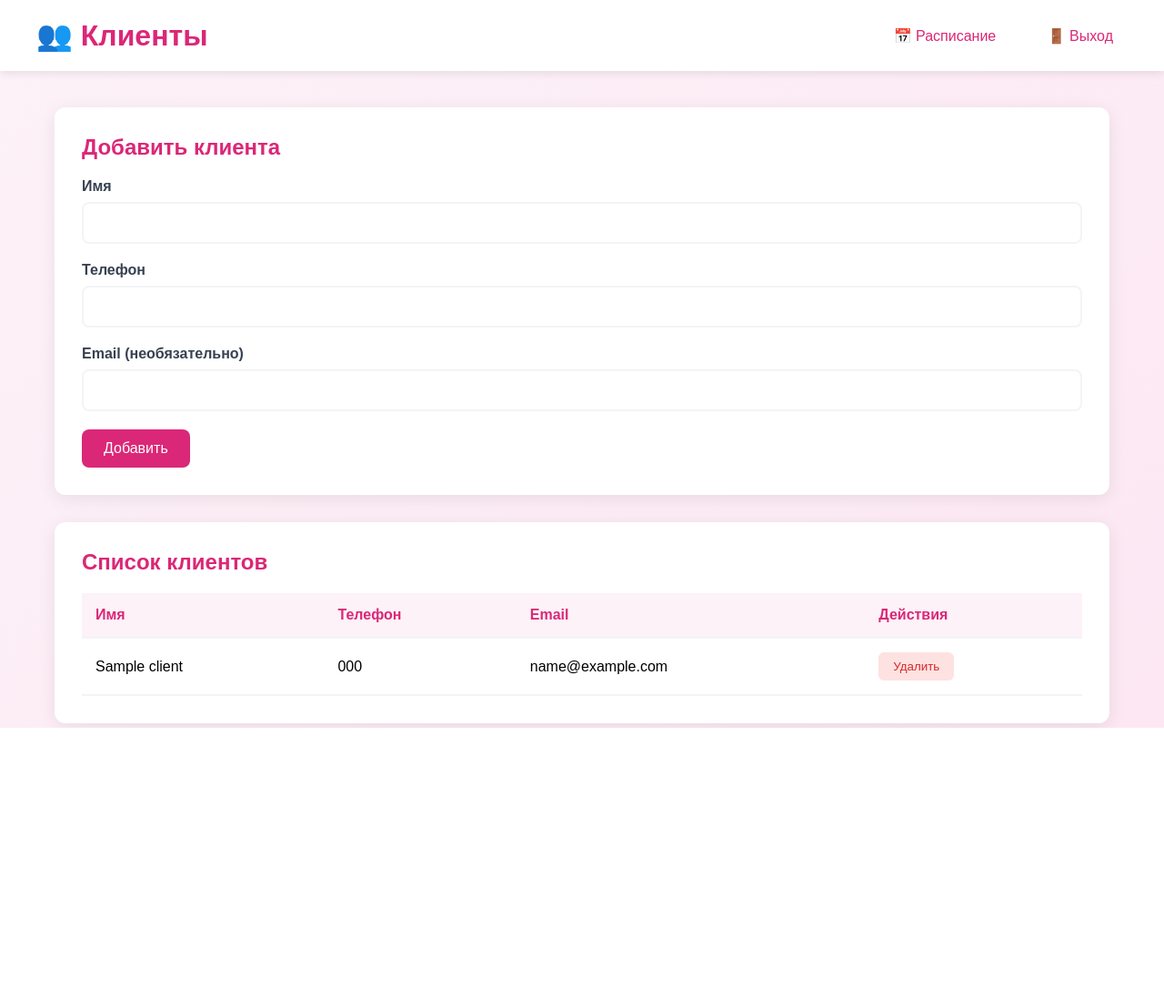
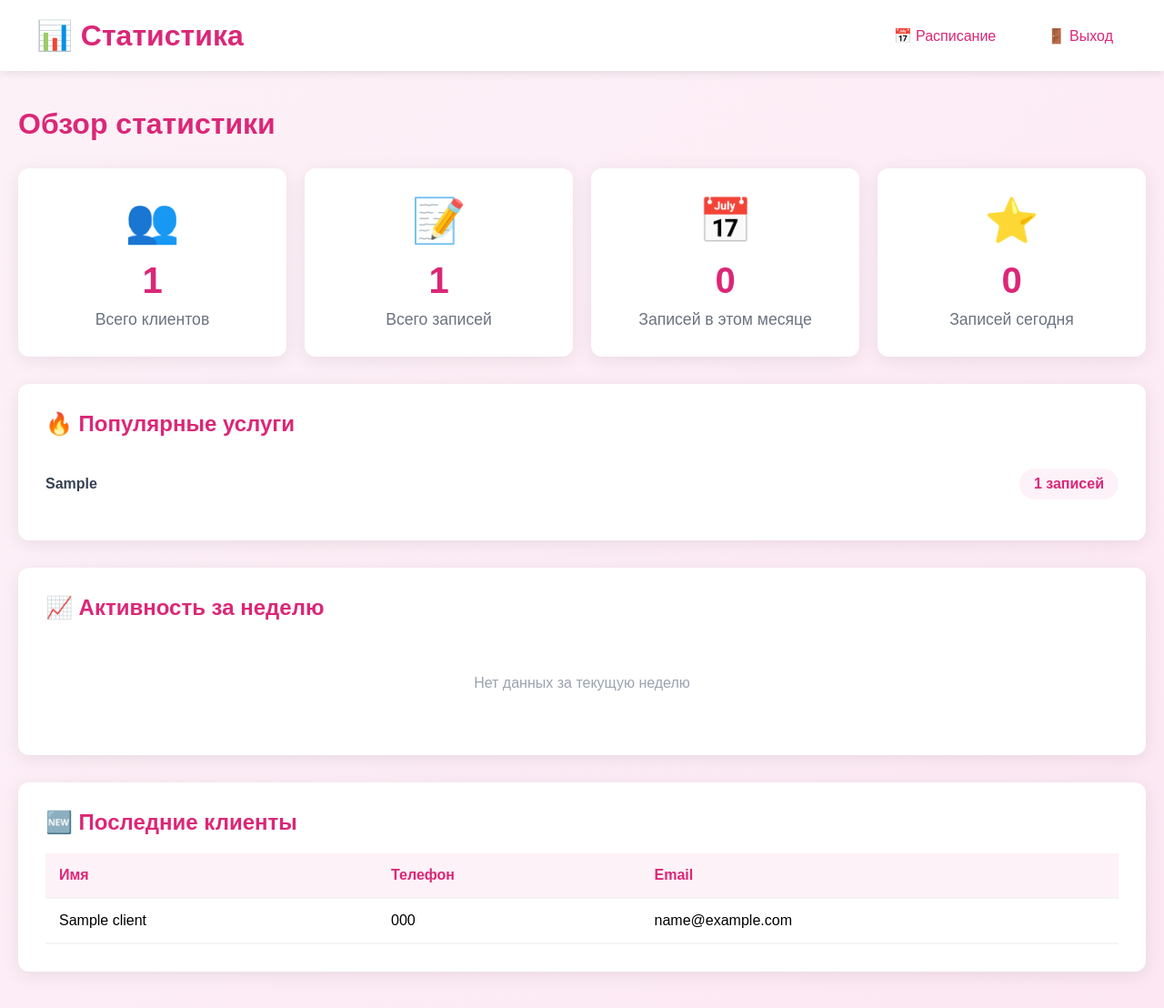
Before and after one commit to evanthekaluga/lashmaker, a Flask app: page /admin/clients in a window 1280 px wide. Shown: the whole page at 91% size. Before the commit the page ends 800 px from the top, so only its background shows below. Run offline with Flask 3, Linux system fonts and the light colour scheme; a user stored in the database is signed in; tables that the repository leaves empty hold one stand-in row (values such as "Sample post"); some libraries are stand-ins or nearby versions.

Commit message:
Replace /admin/clients page with statistics section
- Updated app.py to modify manage_clients route for statistics display instead of client management, including database queries for client and appointment metrics
- Changed admin.html template navigation link from "Клиенты" to "Статистика" for the new statistics page
- Completely redesigned clients.html template to show comprehensive business statistics including client counts, appointment numbers, popular services, weekly activity charts, and recent client lists

```diff
--- a/lash-master-site/backend/app.py
+++ b/lash-master-site/backend/app.py
@@ -159,29 +159,58 @@ def logout():
 def admin():
     return render_template('admin.html')
 
-@app.route('/admin/clients', methods=['GET', 'POST'])
+@app.route('/admin/clients')
 @login_required
 def manage_clients():
-    if request.method == 'POST':
-        data = request.json
-        if data.get('action') == 'add':
-            client = Client(
-                name=data['name'],
-                phone=data['phone'],
-                email=data.get('email')
-            )
-            db.session.add(client)
-            db.session.commit()
-            return jsonify({'success': True})
-        elif data.get('action') == 'delete':
-            client = Client.query.get(data['id'])
-            if client:
-                db.session.delete(client)
-                db.session.commit()
-                return jsonify({'success': True})
+    # Статистика по клиентам и записям
+    from sqlalchemy import func
 
-    clients = Client.query.all()
-    return render_template('clients.html', clients=clients)
+    # Общее количество клиентов
+    total_clients = Client.query.count()
+
+    # Общее количество записей
+    total_appointments = Appointment.query.count()
+
+    # Записи за текущий месяц
+    now = datetime.now()
+    first_day_of_month = now.replace(day=1)
+    appointments_this_month = Appointment.query.filter(
+        Appointment.date >= first_day_of_month.date()
+    ).count()
+
+    # Записи за сегодня
+    today_appointments = Appointment.query.filter(
+        Appointment.date == now.date()
+    ).count()
+
+    # Популярные услуги
+    services_stats = db.session.query(
+        Appointment.service,
+        func.count(Appointment.id).label('count')
+    ).group_by(Appointment.service).order_by(func.count(Appointment.id).desc()).limit(5).all()
+
+    # Записи по дням недели (для текущей недели)
+    start_of_week = now - timedelta(days=now.weekday())
+    end_of_week = start_of_week + timedelta(days=6)
+    weekly_stats = db.session.query(
+        func.strftime('%w', Appointment.date).label('day'),
+        func.count(Appointment.id).label('count')
+    ).filter(
+        Appointment.date >= start_of_week.date(),
+        Appointment.date <= end_of_week.date()
+    ).group_by(func.strftime('%w', Appointment.date)).all()
+
+    # Последние клиенты
+    recent_clients = Client.query.order_by(Client.id.desc()).limit(5).all()
+
+    return render_template('clients.html',
+                         total_clients=total_clients,
+                         total_appointments=total_appointments,
+                         appointments_this_month=appointments_this_month,
+                         today_appointments=today_appointments,
+                         services_stats=services_stats,
+                         weekly_stats=weekly_stats,
+                         recent_clients=recent_clients)
 
 @app.route('/init-db')
 def init_db():
--- a/lash-master-site/backend/templates/admin.html
+++ b/lash-master-site/backend/templates/admin.html
@@ -287,7 +287,7 @@
     <div class="header">
         <h1>📅 Расписание</h1>
         <div class="header-nav">
-            <a href="{{ url_for('manage_clients') }}">👥 Клиенты</a>
+            <a href="{{ url_for('manage_clients') }}">📊 Статистика</a>
             <a href="{{ url_for('logout') }}">🚪 Выход</a>
         </div>
     </div>
--- a/lash-master-site/backend/templates/clients.html
+++ b/lash-master-site/backend/templates/clients.html
@@ -3,7 +3,7 @@
 <head>
     <meta charset="UTF-8">
     <meta name="viewport" content="width=device-width, initial-scale=1.0">
-    <title>Управление клиентами</title>
+    <title>Статистика</title>
     <style>
         * {
             margin: 0;
@@ -38,9 +38,45 @@
             background: #fce7f3;
         }
         .container {
-            max-width: 1200px;
+            max-width: 1400px;
             margin: 40px auto;
             padding: 0 20px;
+        }
+        .page-title {
+            color: #db2777;
+            margin-bottom: 30px;
+            font-size: 2em;
+        }
+        .stats-grid {
+            display: grid;
+            grid-template-columns: repeat(auto-fit, minmax(250px, 1fr));
+            gap: 20px;
+            margin-bottom: 30px;
+        }
+        .stat-card {
+            background: white;
+            border-radius: 12px;
+            padding: 30px;
+            box-shadow: 0 4px 20px rgba(0,0,0,0.08);
+            text-align: center;
+            transition: transform 0.3s;
+        }
+        .stat-card:hover {
+            transform: translateY(-5px);
+        }
+        .stat-icon {
+            font-size: 3em;
+            margin-bottom: 15px;
+        }
+        .stat-value {
+            font-size: 2.5em;
+            font-weight: bold;
+            color: #db2777;
+            margin-bottom: 10px;
+        }
+        .stat-label {
+            color: #6b7280;
+            font-size: 1.1em;
         }
         .card {
             background: white;
@@ -52,82 +88,83 @@
         .card h2 {
             color: #db2777;
             margin-bottom: 20px;
+            font-size: 1.5em;
         }
-        .form-group {
-            margin-bottom: 20px;
+        .services-list {
+            list-style: none;
         }
-        .form-group label {
-            display: block;
-            margin-bottom: 8px;
+        .service-item {
+            display: flex;
+            justify-content: space-between;
+            align-items: center;
+            padding: 15px 0;
+            border-bottom: 2px solid #f3f4f6;
+        }
+        .service-item:last-child {
+            border-bottom: none;
+        }
+        .service-name {
             color: #374151;
             font-weight: 600;
         }
-        .form-group input {
-            width: 100%;
-            padding: 12px;
-            border: 2px solid #f3f4f6;
-            border-radius: 8px;
-            font-size: 16px;
+        .service-count {
+            background: #fdf2f8;
+            color: #db2777;
+            padding: 8px 16px;
+            border-radius: 20px;
+            font-weight: bold;
         }
-        .form-group input:focus {
-            outline: none;
-            border-color: #db2777;
+        .weekly-chart {
+            display: flex;
+            justify-content: space-around;
+            align-items: flex-end;
+            height: 200px;
+            padding: 20px 0;
         }
-        .btn {
-            padding: 12px 24px;
-            border: none;
-            border-radius: 8px;
-            font-size: 16px;
-            cursor: pointer;
-            transition: all 0.3s;
+        .day-bar {
+            display: flex;
+            flex-direction: column;
+            align-items: center;
+            gap: 10px;
         }
-        .btn-primary {
-            background: #db2777;
-            color: white;
+        .bar {
+            width: 40px;
+            background: linear-gradient(to top, #db2777, #f472b6);
+            border-radius: 8px 8px 0 0;
+            transition: height 0.5s;
         }
-        .btn-primary:hover {
-            background: #be185d;
+        .day-label {
+            color: #6b7280;
+            font-size: 0.9em;
         }
-        .btn-danger {
-            background: #dc2626;
-            color: white;
-        }
-        .clients-table {
+        .recent-clients-table {
             width: 100%;
             border-collapse: collapse;
         }
-        .clients-table th,
-        .clients-table td {
+        .recent-clients-table th,
+        .recent-clients-table td {
             padding: 15px;
             text-align: left;
             border-bottom: 2px solid #f3f4f6;
         }
-        .clients-table th {
+        .recent-clients-table th {
             background: #fdf2f8;
             color: #db2777;
             font-weight: 600;
         }
-        .clients-table tr:hover {
+        .recent-clients-table tr:hover {
             background: #fdf2f8;
         }
-        .delete-btn {
-            background: #fee2e2;
-            color: #dc2626;
-            border: none;
-            padding: 8px 16px;
-            border-radius: 6px;
-            cursor: pointer;
-            transition: all 0.3s;
-        }
-        .delete-btn:hover {
-            background: #dc2626;
-            color: white;
+        .empty-state {
+            text-align: center;
+            padding: 40px;
+            color: #9ca3af;
         }
     </style>
 </head>
 <body>
     <div class="header">
-        <h1>👥 Клиенты</h1>
+        <h1>📊 Статистика</h1>
         <div class="header-nav">
             <a href="{{ url_for('admin') }}">📅 Расписание</a>
             <a href="{{ url_for('logout') }}">🚪 Выход</a>
@@ -135,105 +172,94 @@
     </div>
 
     <div class="container">
-        <div class="card">
-            <h2>Добавить клиента</h2>
-            <form id="addClientForm">
-                <div class="form-group">
-                    <label>Имя</label>
-                    <input type="text" id="clientName" required>
-                </div>
-                <div class="form-group">
-                    <label>Телефон</label>
-                    <input type="tel" id="clientPhone" required>
-                </div>
-                <div class="form-group">
-                    <label>Email (необязательно)</label>
-                    <input type="email" id="clientEmail">
-                </div>
-                <button type="submit" class="btn btn-primary">Добавить</button>
-            </form>
+        <h1 class="page-title">Обзор статистики</h1>
+
+        <!-- Основные показатели -->
+        <div class="stats-grid">
+            <div class="stat-card">
+                <div class="stat-icon">👥</div>
+                <div class="stat-value">{{ total_clients }}</div>
+                <div class="stat-label">Всего клиентов</div>
+            </div>
+            <div class="stat-card">
+                <div class="stat-icon">📝</div>
+                <div class="stat-value">{{ total_appointments }}</div>
+                <div class="stat-label">Всего записей</div>
+            </div>
+            <div class="stat-card">
+                <div class="stat-icon">📅</div>
+                <div class="stat-value">{{ appointments_this_month }}</div>
+                <div class="stat-label">Записей в этом месяце</div>
+            </div>
+            <div class="stat-card">
+                <div class="stat-icon">⭐</div>
+                <div class="stat-value">{{ today_appointments }}</div>
+                <div class="stat-label">Записей сегодня</div>
+            </div>
         </div>
 
+        <!-- Популярные услуги -->
         <div class="card">
-            <h2>Список клиентов</h2>
-            <table class="clients-table">
+            <h2>🔥 Популярные услуги</h2>
+            {% if services_stats %}
+            <ul class="services-list">
+                {% for service in services_stats %}
+                <li class="service-item">
+                    <span class="service-name">{{ service.service or 'Не указана' }}</span>
+                    <span class="service-count">{{ service.count }} записей</span>
+                </li>
+                {% endfor %}
+            </ul>
+            {% else %}
+            <div class="empty-state">Нет данных о записях</div>
+            {% endif %}
+        </div>
+
+        <!-- Статистика по неделе -->
+        <div class="card">
+            <h2>📈 Активность за неделю</h2>
+            {% if weekly_stats %}
+            <div class="weekly-chart">
+                {% set days = ['Пн', 'Вт', 'Ср', 'Чт', 'Пт', 'Сб', 'Вс'] %}
+                {% for stat in weekly_stats %}
+                <div class="day-bar">
+                    <div class="bar" style="height: {{ (stat.count / (weekly_stats | map(attribute='count') | max)) * 150 }}px;"></div>
+                    <span class="day-label">{{ days[stat.day|int - 1] if stat.day|int > 0 else 'Вс' }}</span>
+                    <span class="stat-value" style="font-size: 1em;">{{ stat.count }}</span>
+                </div>
+                {% endfor %}
+            </div>
+            {% else %}
+            <div class="empty-state">Нет данных за текущую неделю</div>
+            {% endif %}
+        </div>
+
+        <!-- Последние клиенты -->
+        <div class="card">
+            <h2>🆕 Последние клиенты</h2>
+            {% if recent_clients %}
+            <table class="recent-clients-table">
                 <thead>
                     <tr>
                         <th>Имя</th>
                         <th>Телефон</th>
                         <th>Email</th>
-                        <th>Действия</th>
                     </tr>
                 </thead>
-                <tbody id="clientsTableBody">
-                    {% for client in clients %}
+                <tbody>
+                    {% for client in recent_clients %}
                     <tr>
                         <td>{{ client.name }}</td>
                         <td>{{ client.phone }}</td>
                         <td>{{ client.email or '-' }}</td>
-                        <td>
-                            <button class="delete-btn" onclick="deleteClient({{ client.id }})">Удалить</button>
-                        </td>
                     </tr>
                     {% endfor %}
                 </tbody>
             </table>
+            {% else %}
+            <div class="empty-state">Клиенты ещё не добавлены</div>
+            {% endif %}
         </div>
     </div>
-
-    <script>
-        document.getElementById('addClientForm').onsubmit = async (e) => {
-            e.preventDefault();
-
-            const data = {
-                action: 'add',
-                name: document.getElementById('clientName').value,
-                phone: document.getElementById('clientPhone').value,
-                email: document.getElementById('clientEmail').value || null
-            };
-
-            try {
-                const response = await fetch('/admin/clients', {
-                    method: 'POST',
-                    headers: { 'Content-Type': 'application/json' },
-                    body: JSON.stringify(data)
-                });
-
-                if (response.ok) {
-                    alert('Клиент успешно добавлен!');
-                    location.reload();
-                } else {
-                    alert('Ошибка при добавлении клиента');
-                }
-            } catch (error) {
-                console.error('Ошибка:', error);
-                alert('Ошибка при добавлении клиента');
-            }
-        };
-
-        async function deleteClient(id) {
-            if (!confirm('Вы уверены, что хотите удалить этого клиента?')) {
-                return;
-            }
-
-            try {
-                const response = await fetch('/admin/clients', {
-                    method: 'POST',
-                    headers: { 'Content-Type': 'application/json' },
-                    body: JSON.stringify({ action: 'delete', id: id })
-                });
-
-                if (response.ok) {
-                    alert('Клиент успешно удален!');
-                    location.reload();
-                } else {
-                    alert('Ошибка при удалении клиента');
-                }
-            } catch (error) {
-                console.error('Ошибка:', error);
-                alert('Ошибка при удалении клиента');
-            }
-        }
-    </script>
 </body>
 </html>
```
Also changed, not shown: 1 other file.
